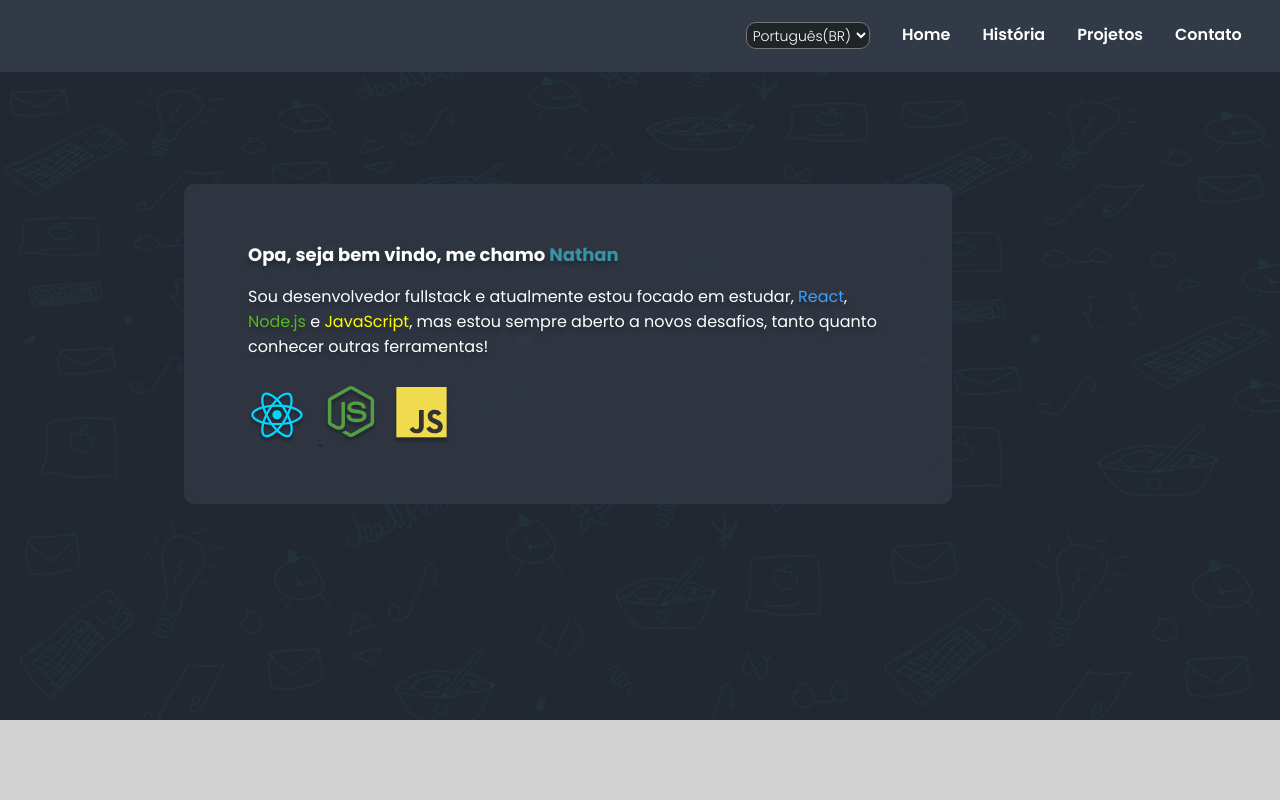
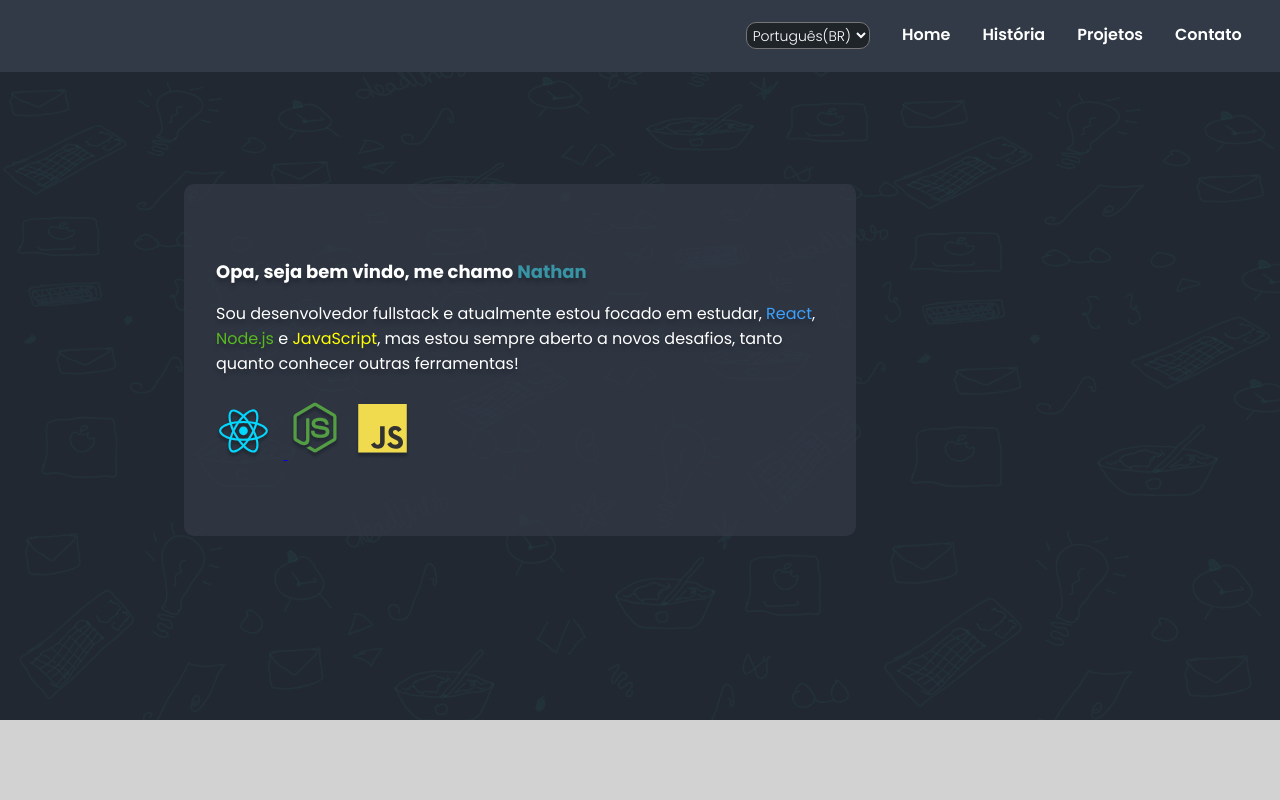
Before and after one commit to nathazz/Meu-Portifolio, a React (Vite) app: page / in a window 1280 px wide. Shown: the top 800 px of the page. Built offline with nearby package versions, Linux system fonts and the light colour scheme.

Commit message:
Response Refactor

```diff
--- a/src/resp/response.css
+++ b/src/resp/response.css
@@ -861,8 +861,8 @@ line-height: normal;
 
         .card_home {
           border-radius: 10px;
-          width: 80%;
-          height: 20em;
+          width: 70%;
+          height: 22em;
 
         }
 
```
